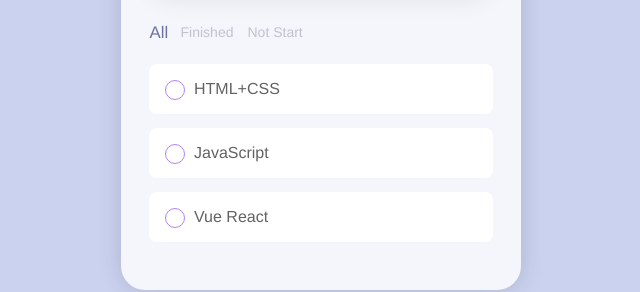
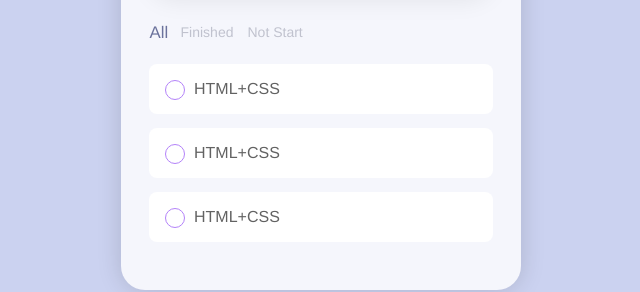
Before and after one commit to xxiixi/Vue-Todo-App, a Vue app in the folder todo-app/: page / in a window 1280 px wide. Shown: the part 344-636 px from the top of the page, without its empty margins (319-959 px from the left). Built offline with nearby package versions, Linux system fonts and the light colour scheme.

Commit message:
refactor the code

```diff
--- a/todo-app/src/App.vue
+++ b/todo-app/src/App.vue
@@ -2,50 +2,25 @@
   <main>
     <div class="container">
       <h1>xxiixi Todo-list</h1>
-      <!-- Add todo -->
-      <div class="input-add">
-        <input type="text" name="todo" />
-        <button>
-          <i class="plus"></i>
-        </button>
-      </div>
-      <!-- filters -->
-      <div class="filters">
-        <span class="filter active">All</span>
-        <span class="filter">Finished</span>
-        <span class="filter">Not Start</span>
-      </div>
-      <div class="todo-list">
-        <div class="todo-item">
-          <!-- 用 label 包裹后，点击里边任何一个元素都能触发 checkbox 的事件 -->
-          <label>
-            <input type="checkbox" />
-            HTML+CSS
-            <span class="check-button"></span>
-          </label>
-        </div>
-        <div class="todo-item">
-          <label>
-            <input type="checkbox" />
-            JavaScript
-            <span class="check-button"></span>
-          </label>
-        </div>
-        <div class="todo-item">
-          <label>
-            <input type="checkbox" />
-            Vue React
-            <span class="check-button"></span>
-          </label>
-        </div>
-      </div>
+      <TodoAdd />
+      <TodoFilter />
+      <TodoList />
     </div>
   </main>
 </template>
 
 <script>
+import TodoAdd from "./components/TodoAdd.vue";
+import TodoList from "./components/TodoList.vue";
+import TodoFilter from "./components/TodoFilter.vue";
+
 export default {
   name: "App",
+  components: {
+    TodoAdd,
+    TodoList,
+    TodoFilter,
+  },
 };
 </script>
 
@@ -82,118 +57,4 @@ h1 {
   font-size: 28px;
   color: #414873;
 }
-
-/* 添加框 */
-.input-add {
-  position: relative;
-  display: flex;
-  align-items: center;
-}
-
-.input-add input {
-  padding: 16px 52px 16px 18px;
-  border-radius: 48px;
-  border: none;
-  outline: none;
-  box-shadow: 0px 0px 24px rgba(0, 0, 0, 0.08);
-  width: 100%;
-  font-size: 16px;
-  color: #626262;
-}
-
-.input-add button {
-  width: 46px;
-  height: 46px;
-  border-radius: 50%;
-  background: linear-gradient(#c0a5f3, #7f95f7);
-  border: none;
-  outline: none;
-  color: white;
-  position: absolute;
-  right: 0px;
-
-  cursor: pointer;
-}
-
-/* 通过纯css实现加号 */
-.input-add .plus {
-  display: block;
-  width: 100%;
-  height: 100%;
-  background: linear-gradient(#fff, #fff), linear-gradient(#fff, #fff);
-  background-size: 50% 2px, 2px 50%;
-  background-position: center;
-  background-repeat: no-repeat;
-}
-
-.filters {
-  display: flex;
-  margin: 24px 2px;
-  color: #c0c2ce;
-  font-size: 14px;
-}
-
-.filters .filter {
-  margin-right: 14px;
-  transition: 0.8s;
-}
-
-.filters .filter.active {
-  color: #6b729c;
-  transform: scale(1.2);
-}
-
-.todo-list {
-  display: grid;
-  row-gap: 14px;
-}
-
-.todo-item {
-  background: white;
-  padding: 16px;
-  border-radius: 8px;
-  color: #626262;
-}
-
-.todo-item label {
-  position: relative;
-  display: flex;
-  align-items: center;
-}
-
-/* 选中item的动画特效 */
-.todo-item label span.check-button {
-  position: absolute;
-  top: 0;
-}
-
-.todo-item label span.check-button::before,
-.todo-item label span.check-button::after {
-  content: "";
-  display: block;
-  position: absolute;
-  width: 18px;
-  height: 18px;
-  border-radius: 50%;
-}
-
-.todo-item label span.check-button::before {
-  border: 1px solid #b382f9;
-}
-
-.todo-item label span.check-button::after {
-  transition: 0.4s;
-  background: #b382f9;
-  transform: translate(1px, 1px) scale(0.8);
-  opacity: 0;
-}
-
-.todo-item input {
-  margin-right: 16px;
-  opacity: 0;
-}
-
-.todo-item input:checked + span.check-button::after {
-  opacity: 1;
-}
 </style>
--- /dev/null
+++ b/todo-app/src/components/TodoAdd.vue
@@ -0,0 +1,60 @@
+<template>
+  <!-- Add todo -->
+  <div class="input-add">
+    <input type="text" name="todo" />
+    <button>
+      <i class="plus"></i>
+    </button>
+  </div>
+</template>
+
+<script>
+export default {
+  name: "TodoAdd",
+};
+</script>
+
+<style>
+/* 添加框 */
+.input-add {
+  position: relative;
+  display: flex;
+  align-items: center;
+}
+
+.input-add input {
+  padding: 16px 52px 16px 18px;
+  border-radius: 48px;
+  border: none;
+  outline: none;
+  box-shadow: 0px 0px 24px rgba(0, 0, 0, 0.08);
+  width: 100%;
+  font-size: 16px;
+  color: #626262;
+}
+
+.input-add button {
+  width: 46px;
+  height: 46px;
+  border-radius: 50%;
+  background: linear-gradient(#c0a5f3, #7f95f7);
+  border: none;
+  outline: none;
+  color: white;
+  position: absolute;
+  right: 0px;
+
+  cursor: pointer;
+}
+
+/* 通过纯css实现加号 */
+.input-add .plus {
+  display: block;
+  width: 100%;
+  height: 100%;
+  background: linear-gradient(#fff, #fff), linear-gradient(#fff, #fff);
+  background-size: 50% 2px, 2px 50%;
+  background-position: center;
+  background-repeat: no-repeat;
+}
+</style>
--- /dev/null
+++ b/todo-app/src/components/TodoFilter.vue
@@ -0,0 +1,33 @@
+<template>
+  <!-- filters -->
+  <div class="filters">
+    <span class="filter active">All</span>
+    <span class="filter">Finished</span>
+    <span class="filter">Not Start</span>
+  </div>
+</template>
+
+<script>
+export default {
+  name: "TodoFilter",
+};
+</script>
+
+<style>
+.filters {
+  display: flex;
+  margin: 24px 2px;
+  color: #c0c2ce;
+  font-size: 14px;
+}
+
+.filters .filter {
+  margin-right: 14px;
+  transition: 0.8s;
+}
+
+.filters .filter.active {
+  color: #6b729c;
+  transform: scale(1.2);
+}
+</style>
--- /dev/null
+++ b/todo-app/src/components/TodoList.vue
@@ -0,0 +1,22 @@
+<template>
+  <div class="todo-list">
+    <todo-list-item v-for="n in 3" :key="n" />
+  </div>
+</template>
+
+<script>
+import TodoListItem from "./TodoListItem.vue";
+export default {
+  name: "TodoList",
+  components: {
+    TodoListItem,
+  },
+};
+</script>
+
+<style>
+.todo-list {
+  display: grid;
+  row-gap: 14px;
+}
+</style>
--- /dev/null
+++ b/todo-app/src/components/TodoListItem.vue
@@ -0,0 +1,67 @@
+<template>
+  <div class="todo-item">
+    <!-- 用 label 包裹后，点击里边任何一个元素都能触发 checkbox 的事件 -->
+    <label>
+      <input type="checkbox" />
+      HTML+CSS
+      <span class="check-button"></span>
+    </label>
+  </div>
+</template>
+
+<script>
+export default {
+  name: "TodoListItem",
+};
+</script>
+
+<style>
+.todo-item {
+  background: white;
+  padding: 16px;
+  border-radius: 8px;
+  color: #626262;
+}
+
+.todo-item label {
+  position: relative;
+  display: flex;
+  align-items: center;
+}
+
+/* 选中item的动画特效 */
+.todo-item label span.check-button {
+  position: absolute;
+  top: 0;
+}
+
+.todo-item label span.check-button::before,
+.todo-item label span.check-button::after {
+  content: "";
+  display: block;
+  position: absolute;
+  width: 18px;
+  height: 18px;
+  border-radius: 50%;
+}
+
+.todo-item label span.check-button::before {
+  border: 1px solid #b382f9;
+}
+
+.todo-item label span.check-button::after {
+  transition: 0.4s;
+  background: #b382f9;
+  transform: translate(1px, 1px) scale(0.8);
+  opacity: 0;
+}
+
+.todo-item input {
+  margin-right: 16px;
+  opacity: 0;
+}
+
+.todo-item input:checked + span.check-button::after {
+  opacity: 1;
+}
+</style>
```
